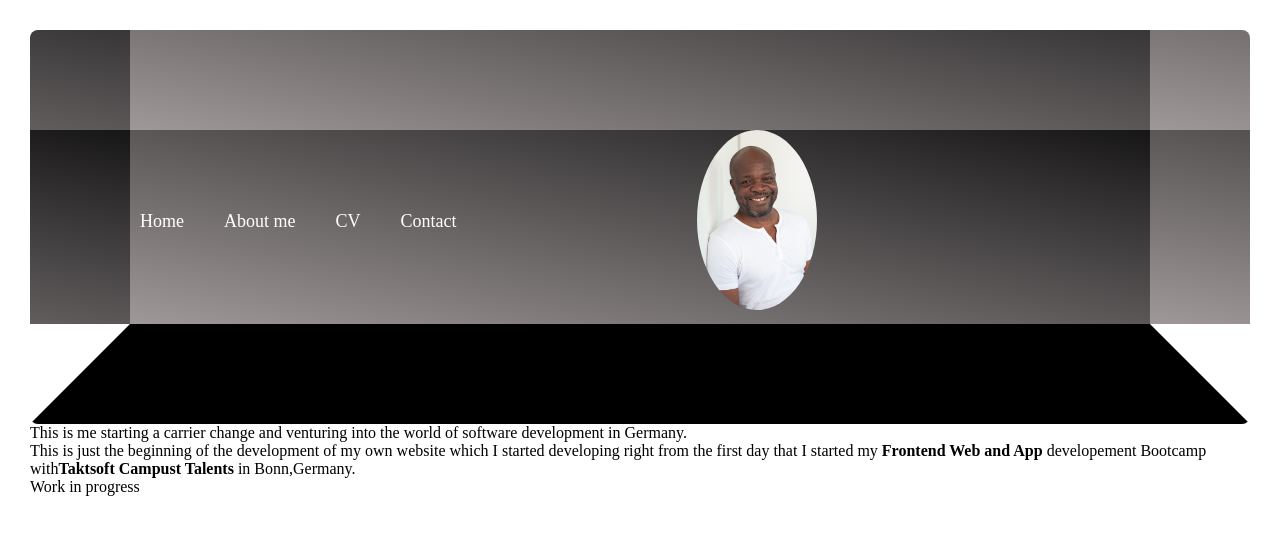
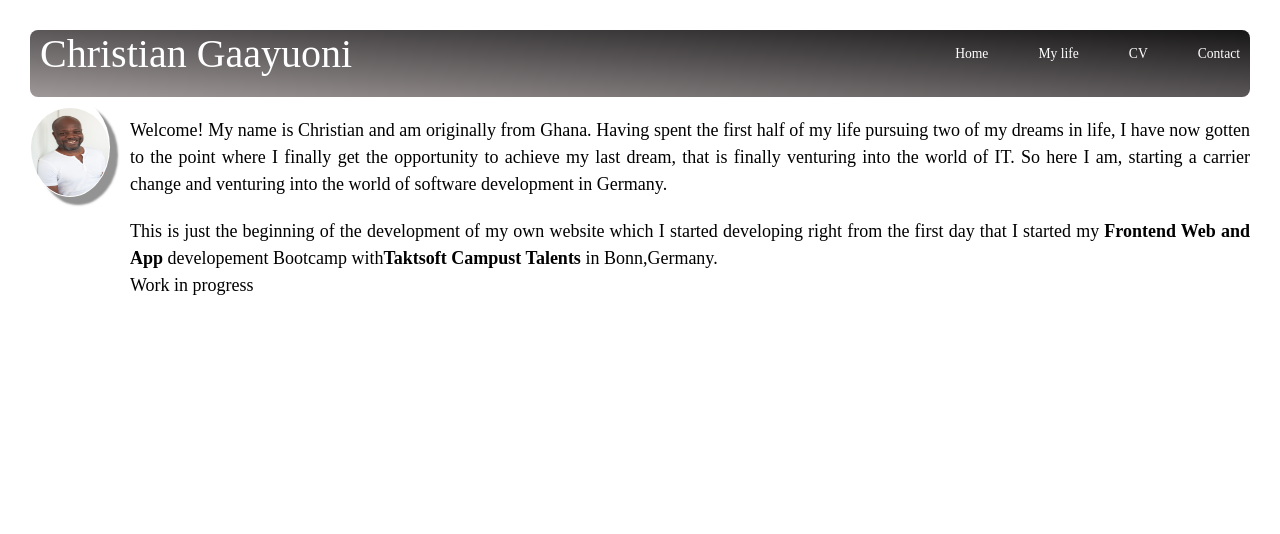
Before and after one commit to GaayuoniC/Gaayuoni-website-react, a React (Vite) app: page / in a window 1280 px wide. Shown: the top 534 px of the page. Built offline with nearby package versions, Linux system fonts and the light colour scheme.

Commit message:
working progress on getting my site completed

```diff
--- a/src/Pages/Cv.jsx
+++ b/src/Pages/Cv.jsx
@@ -3,14 +3,9 @@ import { CvPdf } from "../components/CvPdf";
 export function Cv() {
   return (
     <>
-      <h1>My CV
+      <h1>My CV</h1>
 
-      </h1>
-
-
-
-      <CvPdf
-      />
+      <CvPdf />
     </>
   );
 }
--- a/src/Pages/HomePage.css
+++ b/src/Pages/HomePage.css
@@ -1,8 +1,21 @@
-/* img {
+.home-page-contianer {
   display: flex;
-  position: relative;
+  justify-content: space-around;
+}
 
-  top: -1em;
-  right: 2em;
+img {
+  width: 80px;
+  height: 100px;
   border-radius: 50%;
-} */
+  padding-top: 10px;
+  border: 1px solid transparent;
+  box-shadow: 8px 8px 2px 0 rgba(41, 39, 39, 0.5);
+}
+
+article {
+  padding-top: 20px;
+  padding-left: 20px;
+  line-height: 1.5;
+  font-size: 18px;
+  text-align: justify;
+}
--- a/src/Pages/HomePage.jsx
+++ b/src/Pages/HomePage.jsx
@@ -1,30 +1,34 @@
-import "./HomePage.css"
+import "./HomePage.css";
 
 export function HomePage() {
   return (
+    <div className="home-page-contianer">
+      <figure>
+        <img src={"Chris.jpeg"} alt="A picture of a man called Christian" />
+      </figure>
       <div>
-
+        <article>
+          <p>
+            Welcome! My name is Christian and am originally from Ghana. Having
+            spent the first half of my life pursuing two of my dreams in life, I
+            have now gotten to the point where I finally get the opportunity to
+            achieve my last dream, that is finally venturing into the world of
+            IT. So here I am, starting a carrier change and venturing into the
+            world of software development in Germany.
+          </p>
+        </article>
 
         <article>
           <p>
-           This is me starting a carrier change and venturing into the world of software
-            development in Germany.
-        </p>
-      </article>
-
-
-
-       <article>
-        <p>
-         This is just the beginning of the development of my own website which I started developing
-         right from the first day that I started my <strong> Frontend Web and App </strong>  developement Bootcamp with
-          <strong>Taktsoft Campust Talents </strong>  in Bonn,Germany.
-
+            This is just the beginning of the development of my own website
+            which I started developing right from the first day that I started
+            my
+            <strong> Frontend Web and App </strong> developement Bootcamp with
+            <strong>Taktsoft Campust Talents </strong> in Bonn,Germany.
           </p>
           <p>Work in progress</p>
-
-
         </article>
+      </div>
     </div>
   );
 }
--- a/src/components/NavBar.css
+++ b/src/components/NavBar.css
@@ -1,23 +1,24 @@
 .header-container {
   display: flex;
+  justify-content: space-between;
+  align-items: center;
   position: relative;
   background: linear-gradient(to bottom left, #171617, rgb(159, 152, 152));
   padding-left: 10px;
   padding-right: 10px;
-  padding-bottom: 10px;
+  padding-bottom: 20px;
 
   /* transform: skewY(2deg); */
-  border-bottom: 100px solid black;
+  /* border-bottom: 100px solid black;
   border-left: 100px solid transparent;
   border-right: 100px solid transparent;
-  border-top: 100px solid transparent;
+  border-top: 100px solid transparent;*/
   border-radius: 8px;
 }
-img {
-  position: relative;
-  width: 120px;
-  left: 15em;
-  border-radius: 50%;
+
+.logo {
+  font-size: 2.5rem;
+  color: white;
 }
 .header-nav-container {
   display: flex;
@@ -27,7 +28,10 @@ img {
   gap: 40px;
 }
 .header-nav-container li {
-  display: flex;
   color: white;
-  font-size: 18px;
+  font-size: 0.85rem;
+  padding-left: 10px;
 }
+.header-nav-container li :hover {
+  opacity: 0.7;
+}
--- a/src/components/NavBar.jsx
+++ b/src/components/NavBar.jsx
@@ -3,12 +3,13 @@ import { NavLink } from "react-router-dom";
 export function NavBar() {
   return (
     <header className="header-container">
+      <p className="logo">Christian Gaayuoni</p>
       <nav className="header-nav-container">
         <NavLink to="/homepage">
           <li> Home</li>
         </NavLink>
         <NavLink to="/aboutme">
-            <li> About me</li>
+          <li> My life</li>
         </NavLink>
         <NavLink to="/cv">
           <li> CV</li>
@@ -17,12 +18,6 @@ export function NavBar() {
           <li> Contact</li>
         </NavLink>
       </nav>
-      <figure>
-              <img
-                src={"Chris.jpeg"}
-                alt="A picture of a man called Christian"
-              />
-            </figure>
     </header>
   );
 }
```
Lines whose indentation alone changed are shown as unchanged.
